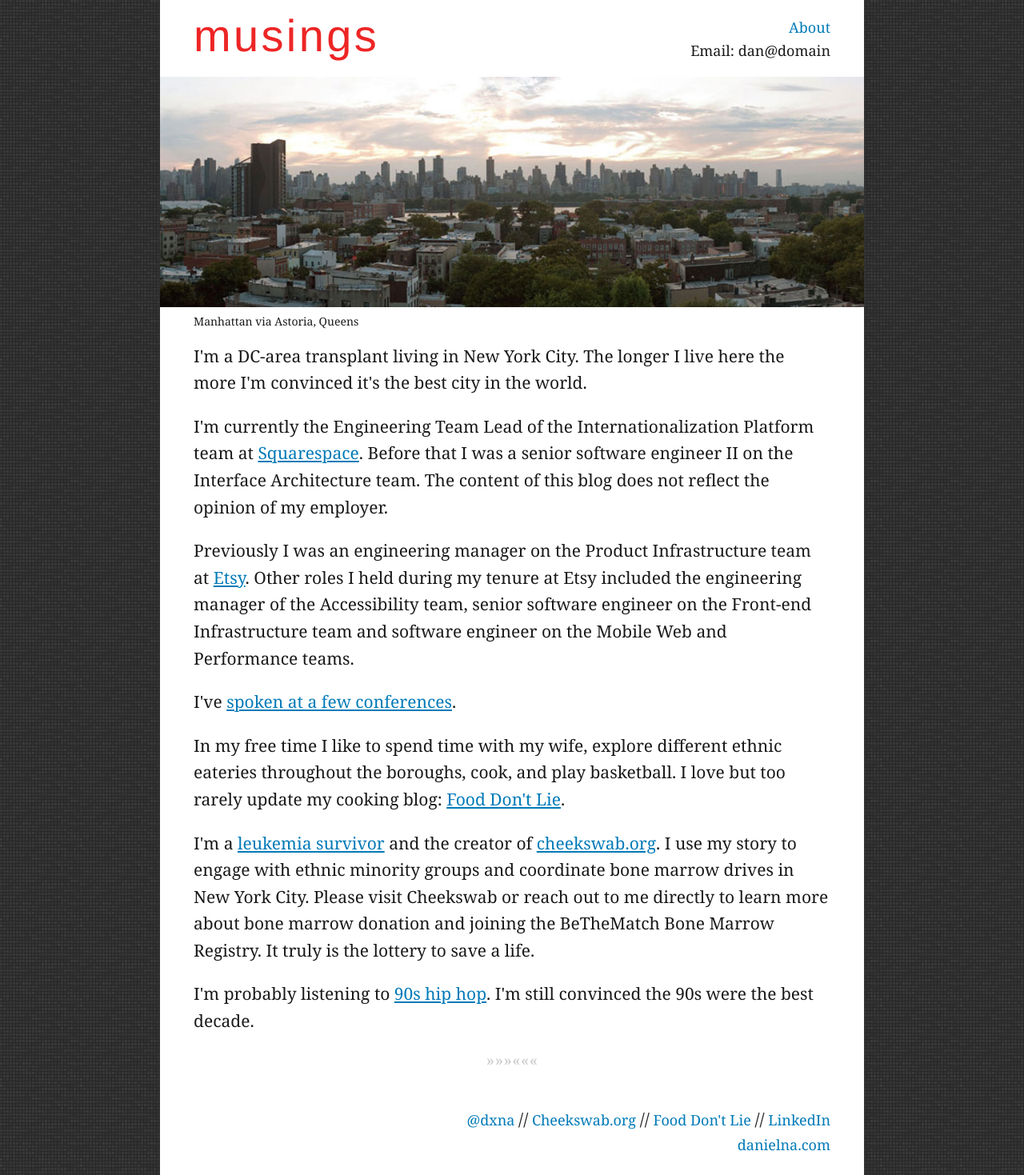
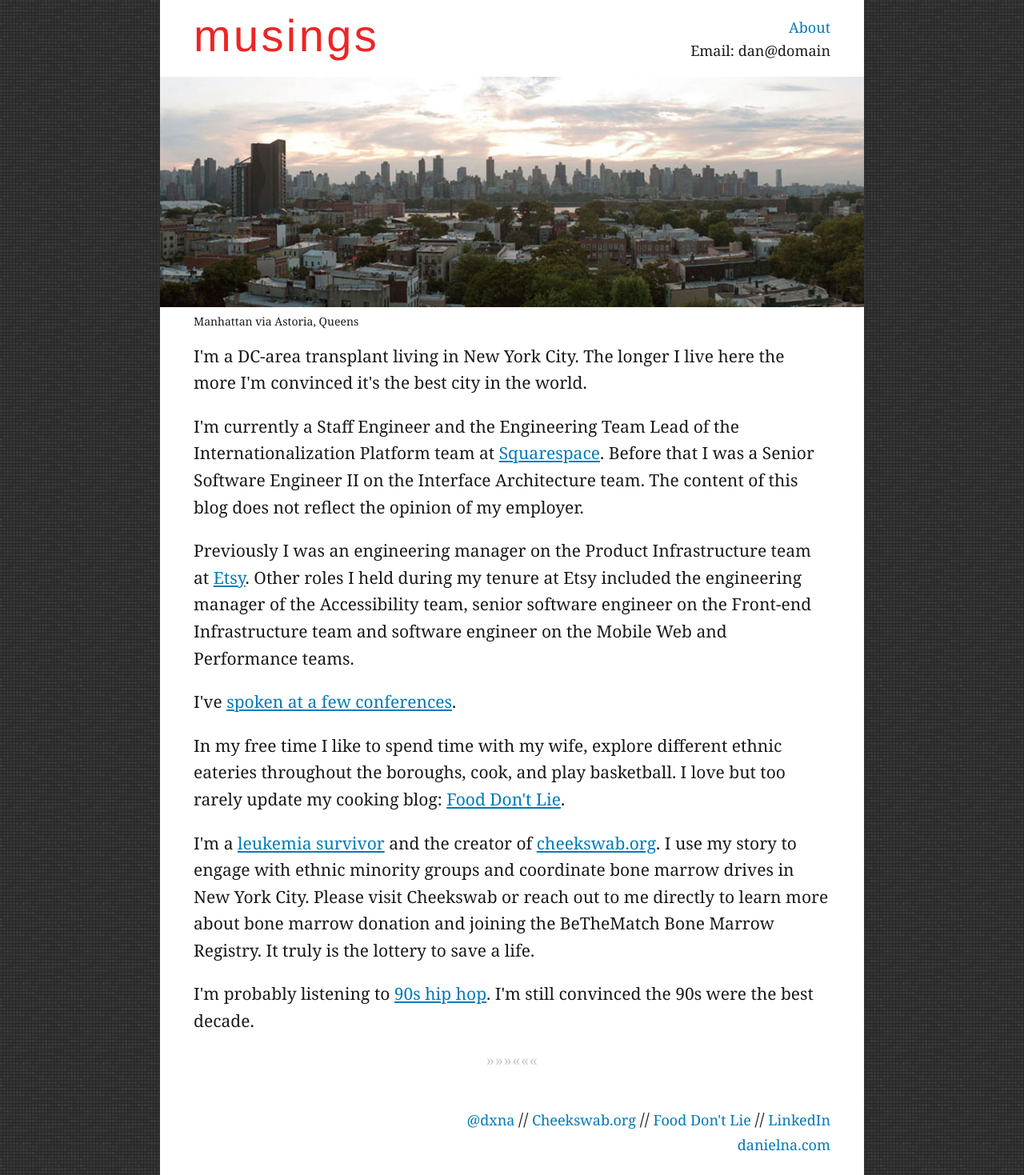
Before and after one commit to danielna/danielna.github.com, a Jekyll site: the page built from about.html, in a window 1280 px wide. Shown: the whole page at 80% size. Built offline with Jekyll 4.4.1, drawn with Linux system fonts in a browser that asks for light colours; nearby versions of some CDN libraries.

Commit message:
Update about.html

```diff
--- a/about.html
+++ b/about.html
@@ -13,7 +13,7 @@
 </p>
 
 <p>
-I'm currently the Engineering Team Lead of the Internationalization Platform team at <a href="http://www.squarespace.com" target="_blank">Squarespace</a>. Before that I was a senior software engineer II on the Interface Architecture team. The content of this blog does not reflect the opinion of my employer.
+I'm currently a Staff Engineer and the Engineering Team Lead of the Internationalization Platform team at <a href="http://www.squarespace.com" target="_blank">Squarespace</a>. Before that I was a Senior Software Engineer II on the Interface Architecture team. The content of this blog does not reflect the opinion of my employer.
 </p>
 
 <p>
```
